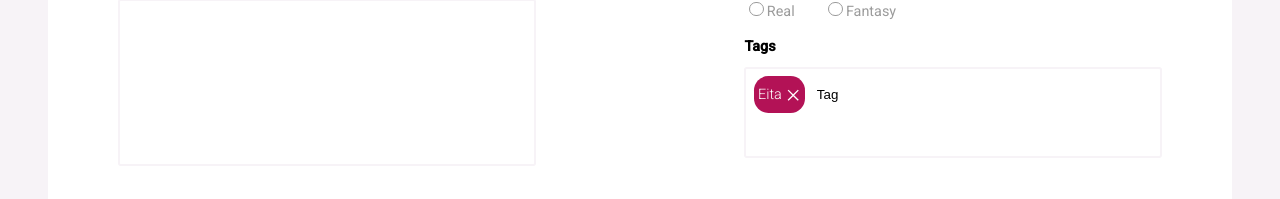
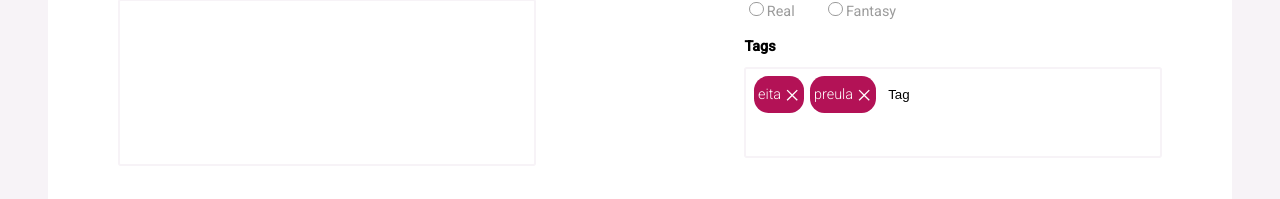
Before and after one commit to leilafreitas/soccer, a React (Create React App) app: page / in a window 1280 px wide. Shown: the part 372-571 px from the top of the page. Built offline with nearby package versions, Linux system fonts and the light colour scheme; no server answers.

Commit message:
função para excluir tags

```diff
--- a/package.json
+++ b/package.json
@@ -15,6 +15,7 @@
     "react-dom": "^17.0.2",
     "react-router-dom": "^5.2.0",
     "react-scripts": "4.0.3",
+    "react-toastify": "^7.0.3",
     "react-tooltip": "^4.2.17",
     "styled-components": "^5.2.3",
     "web-vitals": "^1.1.1",
--- a/src/Components/CreateTeam/index.js
+++ b/src/Components/CreateTeam/index.js
@@ -2,7 +2,7 @@ import React,{useEffect, useState} from 'react';
 import api from '../../Helper/Api';
 import { Camp } from '../Camp';
 import { Card } from '../CardPlayer';
-import { Container,
+import {Container,
         Header,
         Title,
         TextArea,
@@ -20,7 +20,6 @@ import { Container,
         TagTextArea,
         Tag,
         FormItemTags} from './styled';
-import * as yup from 'yup';
 import {CloseOutlined} from "@ant-design/icons"
 import {timeSchema} from '../../Helper/Validation';
 
@@ -30,13 +29,14 @@ export const CreateTeam = () =>{
     const [checkBox,setCheckBox] = useState("");
     const [players, setPlayers] = useState([]);
     const [playersSelecteds,setPlayersSelected] = useState([]);
-    const [tags,setTags] = useState([]);
+    const [tags,setTags] = useState(["eita","preula"]);
     const [name, setName] = useState("");
     const [description,setDescription] = useState("");
     const [site,setSite] = useState("");
     const [formation,setFormation] = useState(0);
     const [search, setSearch] = useState("");
     const [activeSearch, setActiveSearch] = useState('');
+    const [inputTextTag,setInputTextTag] = useState("");
 
     useEffect(()=>{
         clearTimeout(searchTimer);
@@ -76,9 +76,14 @@ export const CreateTeam = () =>{
     };
 
     const handleChangeFormation= (event) => {
-        console.log(event.target.value);
         setFormation(event.target.value);
     };
+
+    const deleteTag =(index)=>{
+        let tagsCopy = [...tags];
+        let newarray =  tagsCopy.filter((item,ix)=> ix !== index);
+        setTags(newarray);
+    }
 
     const handleSave = () =>{
         const time= {
@@ -110,6 +115,13 @@ export const CreateTeam = () =>{
         </BoxPlayers>
     }
 
+    const handleTags = (event) => {
+        if(event.key === 'Enter' && inputTextTag !== ""){
+            setTags([...tags,inputTextTag]);
+            setInputTextTag("");
+
+        }
+    }
 
     return <Container>
         <Header>Create your team</Header>
@@ -120,14 +132,15 @@ export const CreateTeam = () =>{
                     <SubTitle>
                         Team name
                     </SubTitle>
-                    <InputText placeholder="Insert team name" onChange={(e)=>setName(e.target.value)}/>
+                    <InputText placeholder="Insert team name" value={name}
+                    onChange={(e)=>setName(e.target.value)}/>
                 </FormItem>
 
                 <FormItem row="2">
                     <SubTitle>
                         Description
                     </SubTitle>
-                    <TextArea onChange={(e)=>setDescription(e.target.value)}/>
+                    <TextArea value={description} onChange={(e)=>setDescription(e.target.value)}/>
                 </FormItem>
             </Box>
 
@@ -136,7 +149,8 @@ export const CreateTeam = () =>{
                     <SubTitle>
                         Team website
                     </SubTitle>
-                    <InputText placeholder="www.myteam.com" onChange={(e)=>setSite(e.target.value)}/>
+                    <InputText placeholder="www.myteam.com" value={site}
+                    onChange={(e)=>setSite(e.target.value)}/>
                 </FormItem>
 
                 <FormItem row="2">
@@ -165,10 +179,22 @@ export const CreateTeam = () =>{
                     </SubTitle>
                     <TagContainer>
                         <ul>
-                            <Tag>Eita<CloseOutlined className="button"style={{color:"#ffffff"}} onClick={()=>{}}/>
+                            {
+                                tags.length > 0 &&
+                                    tags.map((item,key)=>{
+                                       return <Tag key={key}>{item}<CloseOutlined
+                                        className="button"style={{color:"#ffffff"}}
+                                        onClick={()=>{deleteTag(key)}}/>
                                         </Tag>
+                                    })
+                            }
+
                             <Tag className="input-li">
-                                <TagTextArea placeholder="Tag"/>
+                                <TagTextArea placeholder="Tag"
+                                value={inputTextTag}
+                                onChange={(e)=>{setInputTextTag(e.target.value)}}
+                                onKeyPress={(e)=>handleTags(e)}
+                                />
                             </Tag>
                         </ul>
                     </TagContainer>
--- a/src/Components/CreateTeam/styled.js
+++ b/src/Components/CreateTeam/styled.js
@@ -229,5 +229,6 @@ export const SaveBtn = styled.div`
     justify-content:center;
     align-items:center;
     background-image:linear-gradient(#94337E,#88307E);
+    cursor:pointer;
 
 `;
```
Also changed, not shown: 1 other file (tests, documents, lock files or other folders). Lines whose indentation alone changed are shown as unchanged.
